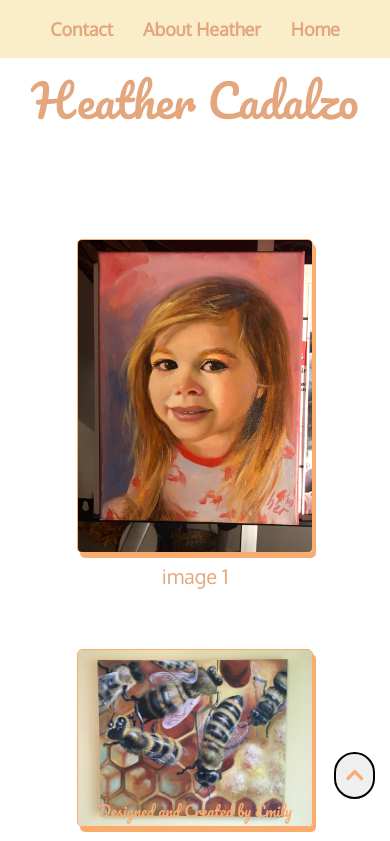
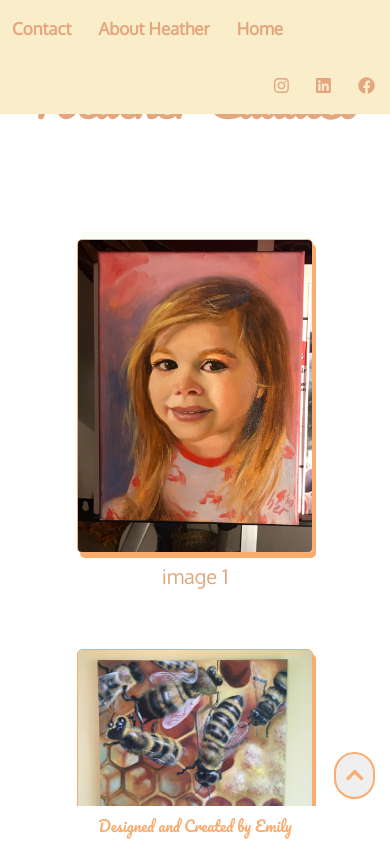
Before and after one commit to emilyjennings/heathers-art, a React (Create React App) app: page / in a window 390 px wide. Shown: the top 841 px of the page. Built offline with nearby package versions, Linux system fonts and the light colour scheme.

Commit message:
social media

```diff
--- a/package.json
+++ b/package.json
@@ -4,6 +4,7 @@
   "private": true,
   "dependencies": {
     "@fortawesome/fontawesome-svg-core": "^1.2.22",
+    "@fortawesome/free-brands-svg-icons": "^5.11.2",
     "@fortawesome/free-solid-svg-icons": "^5.11.2",
     "@fortawesome/react-fontawesome": "^0.1.4",
     "jquery": "^3.4.1",
--- a/src/App.css
+++ b/src/App.css
@@ -3,7 +3,7 @@
   --subtitle-font: 'Oxygen', sans-serif;
   --rich-color: #e3a67d;
   --lighter: #faab6e;
-  --contrast: #f5c367;
+  --contrast: #f8facf;
   --background: #faedca
 }
 
@@ -46,39 +46,40 @@
 
 */
 
-.navlinks {
-  top: 0;
+.nav {
   position: fixed;
   width: 100%;
   background-color: var(--background);
-  z-index: 1
+  z-index: 1;
+  top: 0
 }
 
-.navlinks a, .navlinks a:visited {
+.navlinks {
+  top: 0;
+  float: left;
+}
+
+.socialmedia {
+  float: right;
+  top: 0;
+}
+
+.navlinks a, .navlinks a:visited, .socialmedia a, .socialmedia a:visited {
   display: inline-block;
-  font-size: 16px;
+  font-size: 18px;
   font-weight: bold;
   color: var(--rich-color);
   text-decoration: none;
   padding: 8px;
   clear: both;
   font-family: var(--subtitle-font);
+  padding-left: 13px
 }
 
-.navlinks a:hover {
+.navlinks a:hover, .socialmedia a:hover {
   color: var(--lighter);
   opacity: .5;
 }
-/*
- .hamburger {
-  display: block;
-  position: fixed;
-  width: 100%;
-  z-index: 1;
-  top: 0;
-  left: 0;
-  height: 55px;
-} */
 
  .navstick a {
   font-size: 27px;
@@ -92,23 +93,6 @@
   display: inline-block;
   display: none
 }
-
-/*
-
-.navstick a:hover {
-  background-color: #f7edf7;
-  color: #9e5299;
-}
-
-a:visited {
-  color: black
-}
-
-.navsubtitle {
-  font-family: var(--header-font), sans-serif;
-  margin-bottom: 20px;
-  font-size: 30px;
-} */
 
 
 /* Footer */
@@ -135,7 +119,7 @@ a:visited {
   display: block;
   margin: 30px auto;
   font-size: 20px;
-  border: 2px solid black;
+  border: 2px solid var(--lighter);
   border-radius: 80px;
   position: fixed;
   bottom: 15px;
@@ -146,7 +130,7 @@ a:visited {
 }
 
 .top:hover {
-  background-color: var(--rich-color);
+  background-color: var(--background);
   opacity: .5;
 }
 
@@ -388,38 +372,6 @@ img:hover {
     margin: 8px 8px;
   }
 
-  .show {
-    margin: 200px 5px;
-    font-size: 30px;
-    margin-top: 230px
-  }
-
-  .showimage {
-    width: 70%;
-    margin: 230px auto 10px auto;
-  }
-
-  .showimagewide {
-    width: 95%;
-    margin: 230px auto 10px auto;
-  }
-
-  .navbar {
-    padding: 0;
-  }
-
-  .backarrow {
-    left: 80px
-  }
-
-  .forwardarrow {
-    right: 80px
-  }
-
-  #six img {
-    transform: scale(1.4);
-  }
-
 
 
 }
@@ -450,22 +402,15 @@ img:hover {
     text-align: center;
   }
 
-  .navlinks a {
-    font-size: 18px;
+  .navlinks a, .socialmedia a {
+    font-size: 17px;
     margin: 10px 7px;
+    padding-left: 5px
   }
 
-  .navstick a {
-    font-size: 23px;
-    margin: 20px 7px;
-  }
-
-  .navstick a {
-    margin-top: 4px
-  }
-
-  .navstick {
-    height: 45px
+  .emily {
+    background: white;
+    padding: 5px 0
   }
 
   .emily a {
--- a/src/App.js
+++ b/src/App.js
@@ -12,8 +12,9 @@ import Header from './containers/Header'
 
 import { library } from '@fortawesome/fontawesome-svg-core'
 import { faChevronUp, faTimes } from '@fortawesome/free-solid-svg-icons'
+import { faInstagram, faLinkedin, faFacebook } from '@fortawesome/free-brands-svg-icons'
 
-library.add(faChevronUp, faTimes)
+library.add(faChevronUp, faTimes, faInstagram, faLinkedin, faFacebook)
 
 
 class App extends Component {
--- a/src/components/Nav.js
+++ b/src/components/Nav.js
@@ -12,13 +12,17 @@ export default class NavBar extends Component {
 
   render() {
     return (
-      <div>
+      <div className="nav">
         <div className="navlinks">
           <Link to="/contact" onClick={() => this.scrollTop()}><div className="contactlink">Contact</div></Link>
           <Link to="/about" onClick={() => this.scrollTop()}><div className="contactlink">About Heather</div></Link>
           <Link to="/" onClick={() => this.scrollTop()}><div className="homelink">Home</div></Link>
         </div>
-
+        <div className="socialmedia">
+          <a href="#"><FontAwesomeIcon icon={['fab', 'instagram']} /></a>
+          <a href="#"><FontAwesomeIcon icon={['fab', 'linkedin']} /></a>
+          <a href="#"><FontAwesomeIcon icon={['fab', 'facebook']} /></a>
+        </div>
       </div>
     );
   }
```
Also changed, not shown: 1 other file (tests, documents, lock files or other folders).
